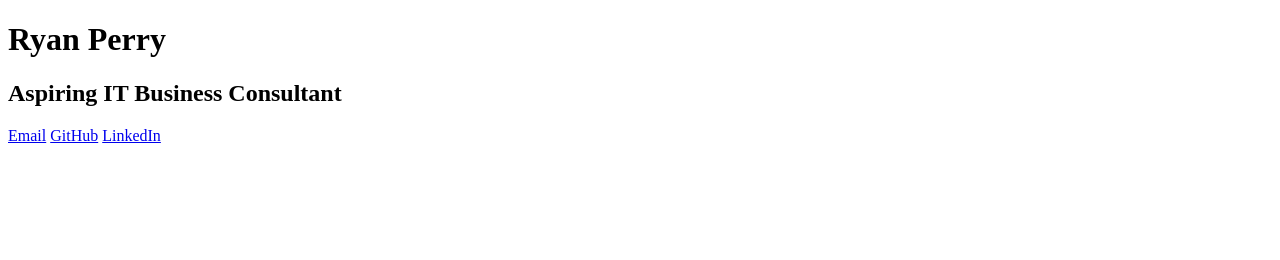
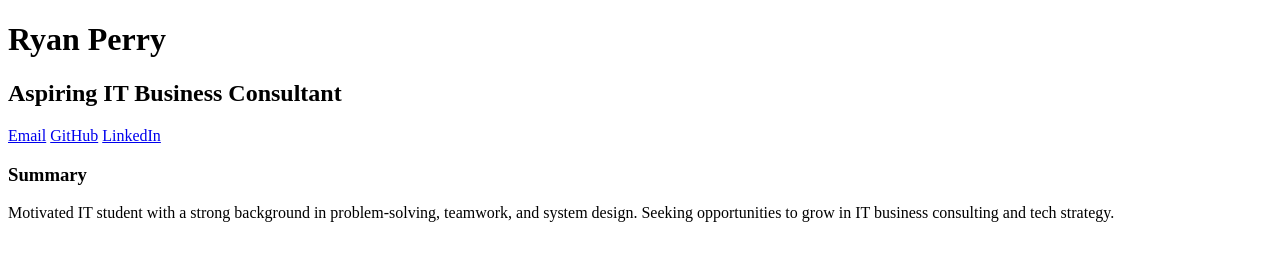
Before and after one commit to rperry7/WAF_Lab1, a plain HTML site: page index.html in a window 1280 px wide. Drawn offline with Linux system fonts and the light colour scheme.

Commit message:
add summary

```diff
--- a/index.html
+++ b/index.html
@@ -16,5 +16,13 @@
       <a href="https://www.linkedin.com/in/ryanperry" target="_blank">LinkedIn</a>
     </nav>
   </header>
+
+  <main>
+    <section id="summary">
+      <h3>Summary</h3>
+      <p>Motivated IT student with a strong background in problem-solving, teamwork, and system design. Seeking opportunities to grow in IT business consulting and tech strategy.</p>
+    </section>
+  </main>
+
 </body>
 </html>
```
